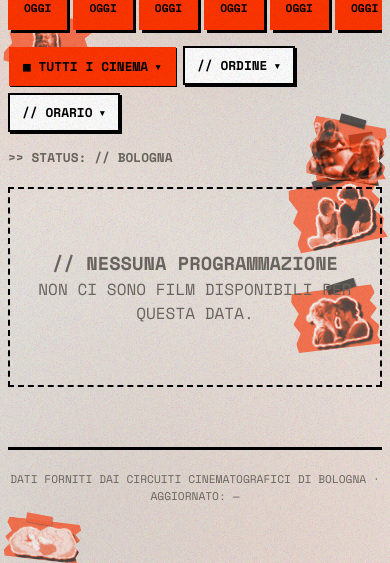
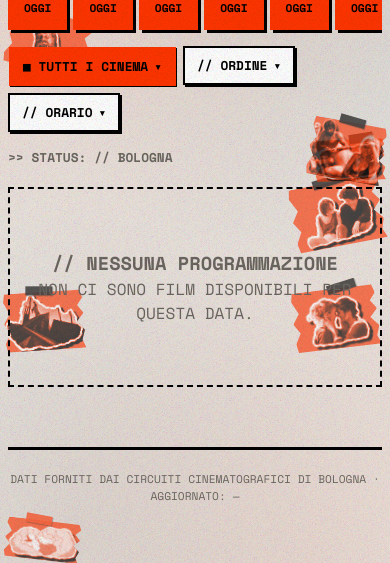
Before and after one commit to Priestomm/bologna-cinema-scraper, a FastAPI app: template web/templates/schedule.html in a window 390 px wide. Shown: the part 199-762 px from the top of the page. Run offline with FastAPI, Linux system fonts and the light colour scheme; the template is opened without the code that fills it, so the values that code supplies are empty; parts of the project's set-up code (start-up, migrations or seed data) failed here and were passed over.

Commit message:
feat: aggiungi sticker cabinet (in WebP)
Convertito in WebP come gli altri sticker (cabinet.png 376KB -> 51KB) e
posizionato sul lato sinistro del layout fanzine.

```diff
--- a/web/templates/schedule.html
+++ b/web/templates/schedule.html
@@ -775,6 +775,14 @@ body::after {
 }
 .sticker-travolti::after { left: 35%; background: #000; transform: rotate(7deg); }
 
+.sticker-cabinet {
+  top: 58%;
+  left: -150px;
+  width: 460px;
+  transform: rotate(-5deg);
+}
+.sticker-cabinet::after { left: 30%; background: #000; transform: rotate(5deg); }
+
 @media (max-width: 768px) {
   .sticker-neon { width: 100px; top: 30px; left: 10px; }
   .sticker-ran { width: 110px; top: 30px; right: 10px; }
@@ -785,6 +793,7 @@ body::after {
   .sticker-space { width: 70px; top: 40%; right: 5px; }
   .sticker-aguirre { width: 80px; top: 12%; left: 4px; }
   .sticker-travolti { width: 75px; bottom: 55%; right: 6px; }
+  .sticker-cabinet { width: 80px; top: 58%; left: 4px; }
 
   .sticker::after {
     height: 9px;
@@ -1179,6 +1188,7 @@ body::after {
 <div class="sticker sticker-space"><img src="/static/stickers/space.webp" alt="" loading="lazy" decoding="async" aria-hidden="true"><div class="sticker-tint"></div></div>
 <div class="sticker sticker-aguirre"><img src="/static/stickers/aguirre.webp" alt="" loading="lazy" decoding="async" aria-hidden="true"><div class="sticker-tint"></div></div>
 <div class="sticker sticker-travolti"><img src="/static/stickers/travolti.webp" alt="" loading="lazy" decoding="async" aria-hidden="true"><div class="sticker-tint"></div></div>
+<div class="sticker sticker-cabinet"><img src="/static/stickers/cabinet.webp" alt="" loading="lazy" decoding="async" aria-hidden="true"><div class="sticker-tint"></div></div>
 
 </body>
 </html>
```
Also changed, not shown: web/static/stickers/cabinet.webp (added).
